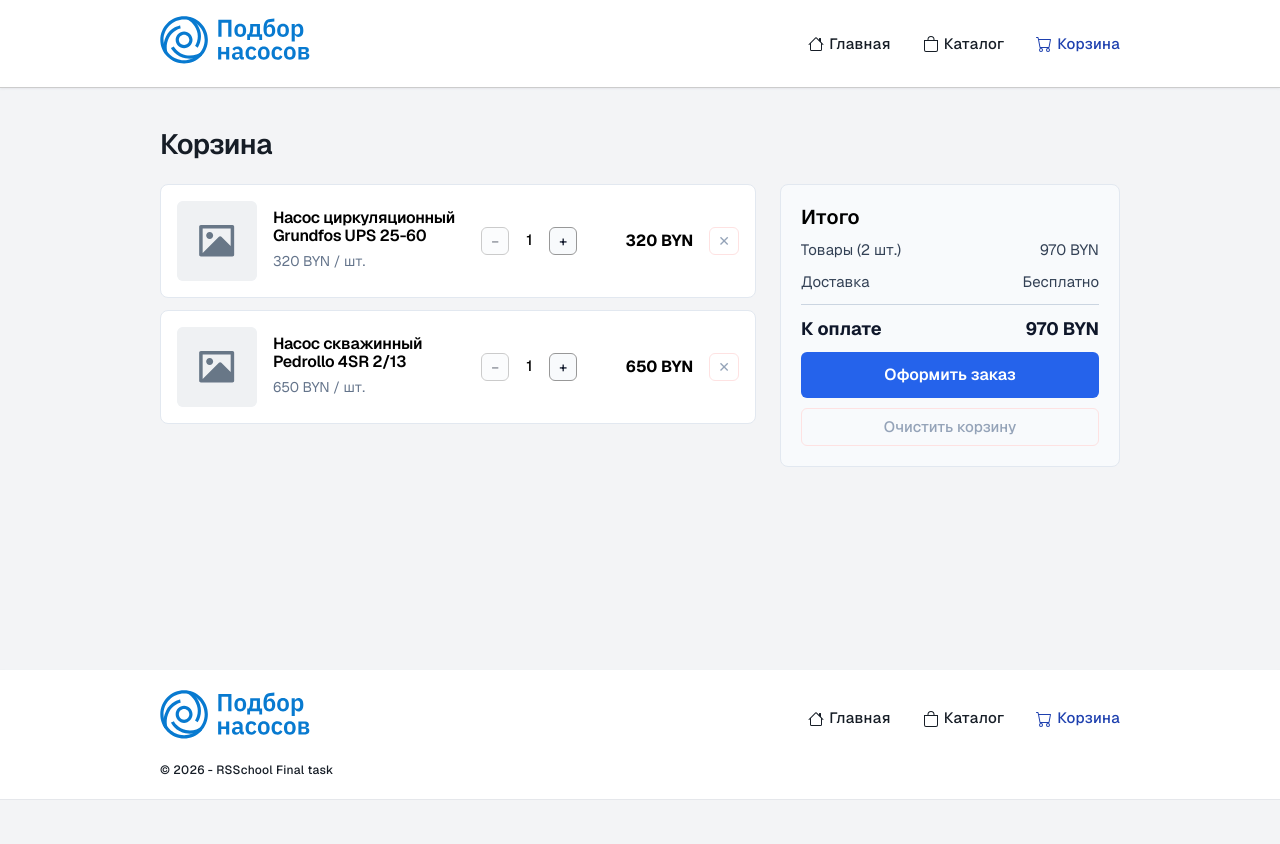
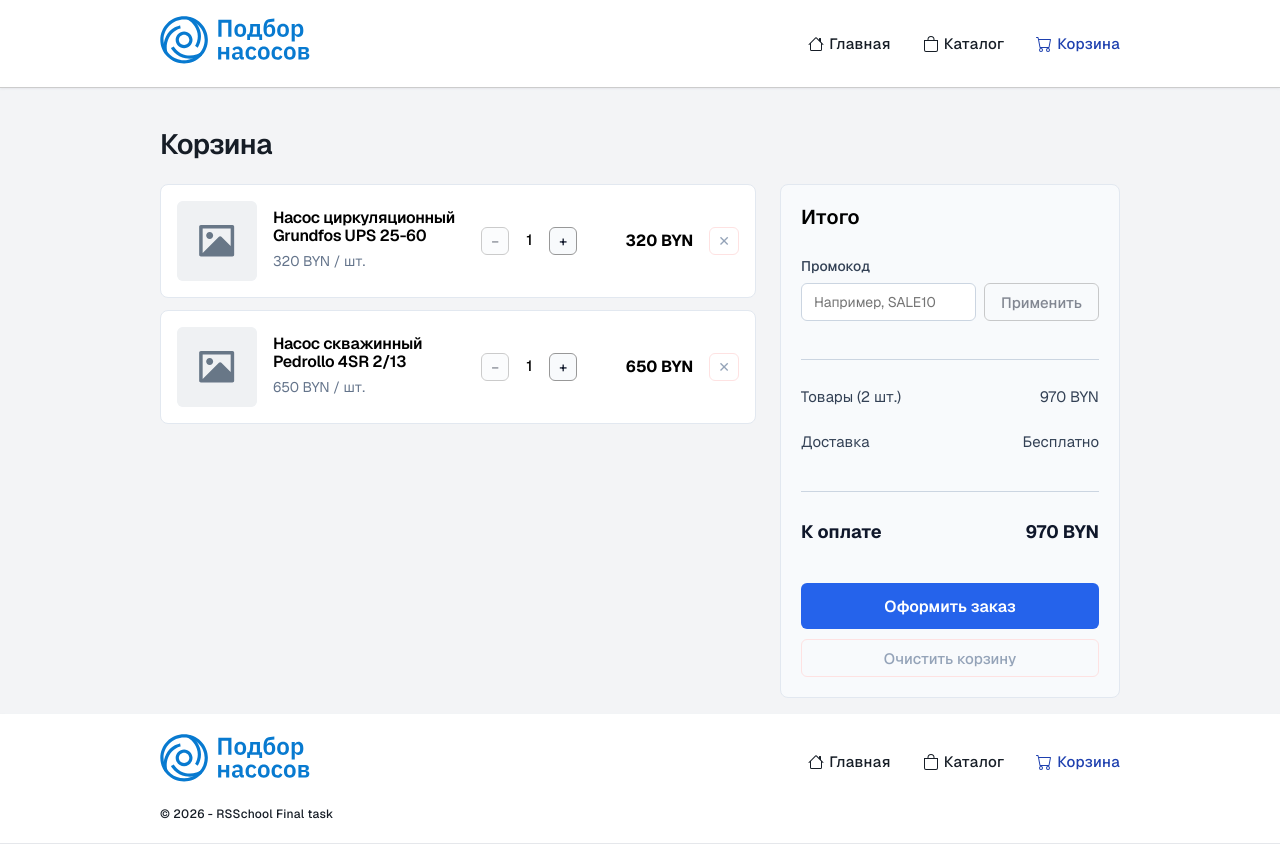
Before and after one commit to alexandrkhokh/rsschool-fullstack-final-2026, a React (Vite) app: page /cart in a window 1280 px wide. Both pictures are taken after a click on the button "+ Добавить тестовый товар". Before the commit the page ends 800 px from the top, so only its background shows below. Built offline with nearby package versions, Linux system fonts and the light colour scheme; no server answers.

Commit message:
feat(cart): add promo code form, validation status, and discount display to CartSummary

```diff
--- a/src/components/cart/CartSummary.module.css
+++ b/src/components/cart/CartSummary.module.css
@@ -49,3 +49,124 @@
 .checkoutBtn:hover {
   background-color: #1d4ed8;
 }
+
+.summary {
+  padding: 20px;
+  border: 1px solid #e2e8f0;
+  border-radius: 8px;
+  background-color: #f8fafc;
+}
+
+.heading {
+  margin: 0 0 16px;
+  font-size: 20px;
+}
+
+.promoForm {
+  margin-bottom: 12px;
+}
+
+.promoLabel {
+  display: block;
+  margin-bottom: 6px;
+  font-size: 14px;
+  font-weight: 500;
+  color: #334155;
+}
+
+.promoInputGroup {
+  display: flex;
+  gap: 8px;
+}
+
+.promoInput {
+  flex: 1;
+  min-width: 0;
+  height: 38px;
+  padding: 0 12px;
+  border: 1px solid #cbd5e1;
+  border-radius: 6px;
+  font-size: 14px;
+  background-color: #ffffff;
+  color: #0f172a;
+}
+
+.promoInput:focus {
+  outline: none;
+  border-color: #2563eb;
+}
+
+.statusMessage {
+  margin: 8px 0 0;
+  font-size: 13px;
+  line-height: 1.4;
+}
+
+.statusSuccess {
+  color: #16a34a;
+}
+
+.statusError {
+  color: #dc2626;
+}
+
+.statusInfo {
+  color: #2563eb;
+}
+
+.appliedBadge {
+  display: flex;
+  justify-content: space-between;
+  align-items: center;
+  padding: 8px 12px;
+  margin-top: 10px;
+  border-radius: 6px;
+  background-color: #dcfce7;
+  color: #166534;
+  font-size: 13px;
+}
+
+.removePromoBtn {
+  border: none;
+  background: transparent;
+  color: #166534;
+  font-size: 14px;
+  cursor: pointer;
+  padding: 2px 6px;
+}
+
+.removePromoBtn:hover {
+  color: #dc2626;
+}
+
+.row {
+  display: flex;
+  justify-content: space-between;
+  margin-bottom: 12px;
+  font-size: 15px;
+  color: #334155;
+}
+
+.discountRow {
+  color: #16a34a;
+  font-weight: 500;
+}
+
+.divider {
+  border: none;
+  border-top: 1px solid #cbd5e1;
+  margin: 16px 0;
+}
+
+.totalRow {
+  font-size: 18px;
+  font-weight: 700;
+  color: #0f172a;
+}
+
+.actions {
+  display: flex;
+  flex-direction: column;
+  gap: 10px;
+  margin-top: 16px;
+}
--- a/src/components/cart/CartSummary.tsx
+++ b/src/components/cart/CartSummary.tsx
@@ -1,30 +1,121 @@
-import type { JSX } from 'react';
+import { useState, type JSX, type SubmitEvent } from 'react';
 import styles from './CartSummary.module.css';
 import { Button } from '../ui/Button/Button';
-
-interface CartSummaryProps {
-  totalItems: number;
-  totalPrice: number;
-  currency?: string;
-  onClearCart?: () => void;
-}
+import type { CartSummaryProps, PromoCodeResult } from '../../types/cart';
 
 export const CartSummary = ({
   totalItems,
+  subtotalPrice,
+  discountAmount,
+  discountPercent,
+  appliedPromoCode,
   totalPrice,
   currency = 'BYN',
+  onApplyPromoCode,
+  onRemovePromoCode,
   onClearCart,
 }: CartSummaryProps): JSX.Element => {
+  const [promoInput, setPromoInput] = useState('');
+  const [status, setStatus] = useState<PromoCodeResult | null>(null);
+
+  const handlePromoSubmit = (event: SubmitEvent<HTMLFormElement>): void => {
+    event.preventDefault();
+    const result = onApplyPromoCode(promoInput);
+    setStatus(result);
+
+    if (result.success) {
+      setPromoInput('');
+    }
+  };
+
+  const handleRemovePromo = (): void => {
+    onRemovePromoCode();
+    setStatus(null);
+  };
+
+  const isDuplicateInput =
+    appliedPromoCode !== null && promoInput.trim().toUpperCase() === appliedPromoCode;
+
   return (
     <aside className={styles.summary}>
       <h2 className={styles.heading}>Итого</h2>
 
+      <form className={styles.promoForm} onSubmit={handlePromoSubmit}>
+        <label htmlFor="promo-code-input" className={styles.promoLabel}>
+          Промокод
+        </label>
+        <div className={styles.promoInputGroup}>
+          <input
+            id="promo-code-input"
+            type="text"
+            value={promoInput}
+            onChange={(e) => {
+              setPromoInput(e.target.value);
+              if (status) setStatus(null);
+            }}
+            placeholder="Например, SALE10"
+            className={styles.promoInput}
+          />
+          <Button
+            type="submit"
+            variant="secondary"
+            size="md"
+            text="Применить"
+            disabled={!promoInput.trim() || isDuplicateInput}
+          />
+        </div>
+
+        {isDuplicateInput && !status && (
+          <p className={`${styles.statusMessage} ${styles.statusInfo}`} role="status">
+            Промокод {appliedPromoCode} уже применён
+          </p>
+        )}
+
+        {status && (
+          <p
+            className={`${styles.statusMessage} ${
+              status.success ? styles.statusSuccess : styles.statusError
+            }`}
+            role="status"
+          >
+            {status.message}
+          </p>
+        )}
+      </form>
+
+      {appliedPromoCode && (
+        <div className={styles.appliedBadge}>
+          <span>
+            Промокод: <strong>{appliedPromoCode}</strong> (−{discountPercent}%)
+          </span>
+          <button
+            type="button"
+            onClick={handleRemovePromo}
+            className={styles.removePromoBtn}
+            aria-label="Удалить промокод"
+          >
+            ✕
+          </button>
+        </div>
+      )}
+
+      <hr className={styles.divider} />
+
       <div className={styles.row}>
         <span>Товары ({totalItems} шт.)</span>
         <span>
-          {totalPrice.toLocaleString()} {currency}
+          {subtotalPrice.toLocaleString()} {currency}
         </span>
       </div>
+
+      {discountAmount > 0 && (
+        <div className={`${styles.row} ${styles.discountRow}`}>
+          <span>Скидка (−{discountPercent}%)</span>
+          <span>
+            −{discountAmount.toLocaleString()} {currency}
+          </span>
+        </div>
+      )}
 
       <div className={styles.row}>
         <span>Доставка</span>
@@ -40,7 +131,9 @@ export const CartSummary = ({
         </span>
       </div>
 
+      <div className={styles.actions}>
         <Button variant="primary" size="lg" text="Оформить заказ" fullWidth />
+
         {onClearCart && (
           <Button
             variant="danger"
@@ -50,6 +143,7 @@ export const CartSummary = ({
             onClick={onClearCart}
           />
         )}
+      </div>
     </aside>
   );
 };
--- a/src/pages/CartPage.tsx
+++ b/src/pages/CartPage.tsx
@@ -8,8 +8,22 @@ import { DEMO_PRODUCTS } from '../store/promoCodes';
 import { Button } from '../components/ui/Button/Button';
 
 export const CartPage = (): JSX.Element => {
-  const { addItem, items, incrementQuantity, decrementQuantity, removeItem, clearCart } =
-    useCartStore((state) => state);
+  const {
+    addItem,
+    items,
+    promoCode,
+    discountPercent,
+    totalItems,
+    subtotalPrice,
+    discountAmount,
+    totalPrice,
+    incrementQuantity,
+    decrementQuantity,
+    removeItem,
+    clearCart,
+    applyPromoCode,
+    removePromoCode,
+  } = useCartStore((state) => state);
 
   const handleAddDemoProduct = () => {
     DEMO_PRODUCTS.forEach((product) => addItem(product));
@@ -31,8 +45,6 @@ export const CartPage = (): JSX.Element => {
     );
   }
 
-  const totalItems = items.reduce((sum, item) => sum + item.quantity, 0);
-  const totalPrice = items.reduce((sum, item) => sum + item.price * item.quantity, 0);
   const currency = items[0]?.currency ?? 'BYN';
 
   return (
@@ -53,8 +65,14 @@ export const CartPage = (): JSX.Element => {
 
         <CartSummary
           totalItems={totalItems}
+          subtotalPrice={subtotalPrice}
+          discountAmount={discountAmount}
+          discountPercent={discountPercent}
+          appliedPromoCode={promoCode}
           totalPrice={totalPrice}
           currency={currency}
+          onApplyPromoCode={applyPromoCode}
+          onRemovePromoCode={removePromoCode}
           onClearCart={clearCart}
         />
       </div>
--- a/src/store/useCartStore.ts
+++ b/src/store/useCartStore.ts
@@ -2,7 +2,8 @@ import { create } from 'zustand';
 import { persist } from 'zustand/middleware';
 import type { CartState } from '../types/cart';
 import { mapProductToCartItem } from '../utils/mapProductToCartItem';
-import { PROMO_CODES } from './promoCodes';
+import { INITIAL_TOTALS, PROMO_CODES } from './promoCodes';
+import { calculateTotals } from '../utils/calculateTotals';
 
 export const useCartStore = create<CartState>()(
   persist(
@@ -10,48 +11,72 @@ export const useCartStore = create<CartState>()(
       items: [],
       promoCode: null,
       discountPercent: 0,
+      ...INITIAL_TOTALS,
 
       addItem: (product) =>
         set((state) => {
           const existingItem = state.items.find((item) => item.id === product.id);
-
-          if (existingItem) {
-            return {
-              items: state.items.map((item) =>
+          const updatedItems = existingItem
+            ? state.items.map((item) =>
                 item.id === product.id ? { ...item, quantity: item.quantity + 1 } : item
-              ),
-            };
-          }
+              )
+            : [...state.items, mapProductToCartItem(product, 1)];
 
           return {
-            items: [...state.items, mapProductToCartItem(product, 1)],
+            items: updatedItems,
+            ...calculateTotals(updatedItems, state.discountPercent),
           };
         }),
 
       incrementQuantity: (id) =>
-        set((state) => ({
-          items: state.items.map((item) =>
+        set((state) => {
+          const updatedItems = state.items.map((item) =>
             item.id === id ? { ...item, quantity: item.quantity + 1 } : item
-          ),
-        })),
+          );
+
+          return {
+            items: updatedItems,
+            ...calculateTotals(updatedItems, state.discountPercent),
+          };
+        }),
 
       decrementQuantity: (id) =>
-        set((state) => ({
-          items: state.items.map((item) =>
+        set((state) => {
+          const updatedItems = state.items.map((item) =>
             item.id === id && item.quantity > 1 ? { ...item, quantity: item.quantity - 1 } : item
-          ),
-        })),
+          );
+
+          return {
+            items: updatedItems,
+            ...calculateTotals(updatedItems, state.discountPercent),
+          };
+        }),
 
       removeItem: (id) =>
         set((state) => {
           const updatedItems = state.items.filter((item) => item.id !== id);
           if (updatedItems.length === 0) {
-            return { items: [], promoCode: null, discountPercent: 0 };
+            return {
+              items: [],
+              promoCode: null,
+              discountPercent: 0,
+              ...INITIAL_TOTALS,
+            };
           }
-          return { items: updatedItems };
+
+          return {
+            items: updatedItems,
+            ...calculateTotals(updatedItems, state.discountPercent),
+          };
         }),
 
-      clearCart: () => set({ items: [], promoCode: null, discountPercent: 0 }),
+      clearCart: () =>
+        set({
+          items: [],
+          promoCode: null,
+          discountPercent: 0,
+          ...INITIAL_TOTALS,
+        }),
 
       applyPromoCode: (rawCode) => {
         const normalizedCode = rawCode.trim().toUpperCase();
@@ -73,7 +98,11 @@ export const useCartStore = create<CartState>()(
           return { success: false, message: 'Неверный или недействительный промокод' };
         }
 
-        set({ promoCode: normalizedCode, discountPercent: discount });
+        set((state) => ({
+          promoCode: normalizedCode,
+          discountPercent: discount,
+          ...calculateTotals(state.items, discount),
+        }));
 
         return {
           success: true,
@@ -81,24 +110,12 @@ export const useCartStore = create<CartState>()(
         };
       },
 
-      removePromoCode: () => set({ promoCode: null, discountPercent: 0 }),
-
-      getTotalItems: () => get().items.reduce((total, item) => total + item.quantity, 0),
-
-      getSubtotalPrice: () =>
-        get().items.reduce((total, item) => total + item.price * item.quantity, 0),
-
-      getDiscountAmount: () => {
-        const subtotal = get().getSubtotalPrice();
-        const discount = get().discountPercent;
-        return Number(((subtotal * discount) / 100).toFixed(2));
-      },
-
-      getTotalPrice: () => {
-        const subtotal = get().getSubtotalPrice();
-        const discountAmount = get().getDiscountAmount();
-        return Number((subtotal - discountAmount).toFixed(2));
-      },
+      removePromoCode: () =>
+        set((state) => ({
+          promoCode: null,
+          discountPercent: 0,
+          ...calculateTotals(state.items, 0),
+        })),
     }),
     {
       name: 'shopping-cart-storage',
@@ -107,6 +124,12 @@ export const useCartStore = create<CartState>()(
         promoCode: state.promoCode,
         discountPercent: state.discountPercent,
       }),
+      // Пересчитываем totals при восстановлении данных из localStorage
+      onRehydrateStorage: () => (state) => {
+        if (state) {
+          Object.assign(state, calculateTotals(state.items, state.discountPercent));
+        }
+      },
     }
   )
 );
--- /dev/null
+++ b/src/utils/calculateTotals.ts
@@ -0,0 +1,17 @@
+import type { CartItem, CartTotals } from '../types/cart';
+
+export const calculateTotals = (items: CartItem[], discountPercent: number): CartTotals => {
+  const totalItems = items.reduce((sum, item) => sum + item.quantity, 0);
+  const subtotalPrice = Number(
+    items.reduce((sum, item) => sum + item.price * item.quantity, 0).toFixed(2)
+  );
+  const discountAmount = Number(((subtotalPrice * discountPercent) / 100).toFixed(2));
+  const totalPrice = Number((subtotalPrice - discountAmount).toFixed(2));
+
+  return {
+    totalItems,
+    subtotalPrice,
+    discountAmount,
+    totalPrice,
+  };
+};
```
Also changed, not shown: src/store/promoCodes.ts (+8 -0 lines), src/types/cart.ts (+21 -5 lines), 1 other file (tests, documents, lock files or other folders). Lines whose indentation alone changed are shown as unchanged.
